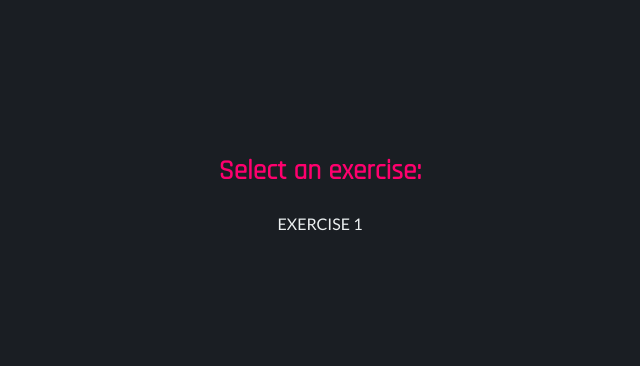
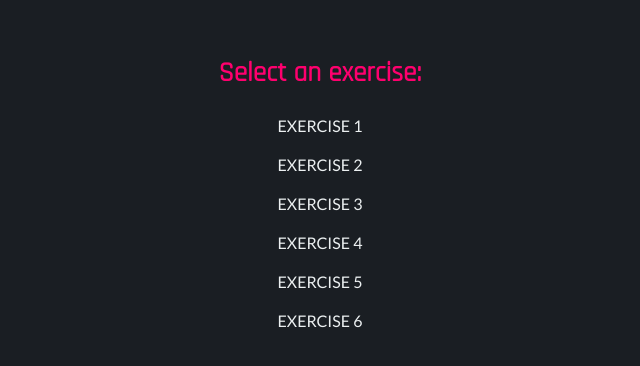
Before and after one commit to ema2159/a-frame_practice, a plain HTML site: page src/index.html in a window 1280 px wide. Shown: the part 202-568 px from the top of the page, without its empty margins (320-960 px from the left). Drawn offline with Linux system fonts and the light colour scheme.

Commit message:
Add: Menu items for remaining exercises

```diff
--- a/src/index.html
+++ b/src/index.html
@@ -10,6 +10,11 @@
     <h2>Select an exercise:</h2>
     <ul>
       <li><a href="./Exercises/Exercise1.html">Exercise 1</a></li>
+      <li><a href="./Exercises/Exercise2.html">Exercise 2</a></li>
+      <li><a href="./Exercises/Exercise3.html">Exercise 3</a></li>
+      <li><a href="./Exercises/Exercise4.html">Exercise 4</a></li>
+      <li><a href="./Exercises/Exercise5.html">Exercise 5</a></li>
+      <li><a href="./Exercises/Exercise6.html">Exercise 6</a></li>
     </ul>
   </body>
 </html>
```
